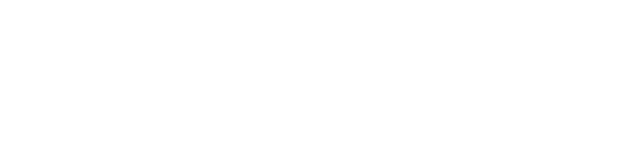
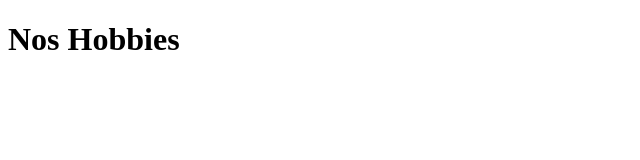
Before and after one commit to Index-True/tp-git, a plain HTML site: page index.html in a window 1280 px wide. Shown: the whole page, without its empty margins (0-640 px from the left). Drawn offline with Linux system fonts and the light colour scheme.

Commit message:
Fixed #3 Ajout titre Hobbies

```diff
--- a/index.html
+++ b/index.html
@@ -7,6 +7,6 @@
     <title>Presentation d'equipe</title>
 </head>
 <body>
-
+    <h1>Nos Hobbies</h1>
 </body>
 </html>
```
